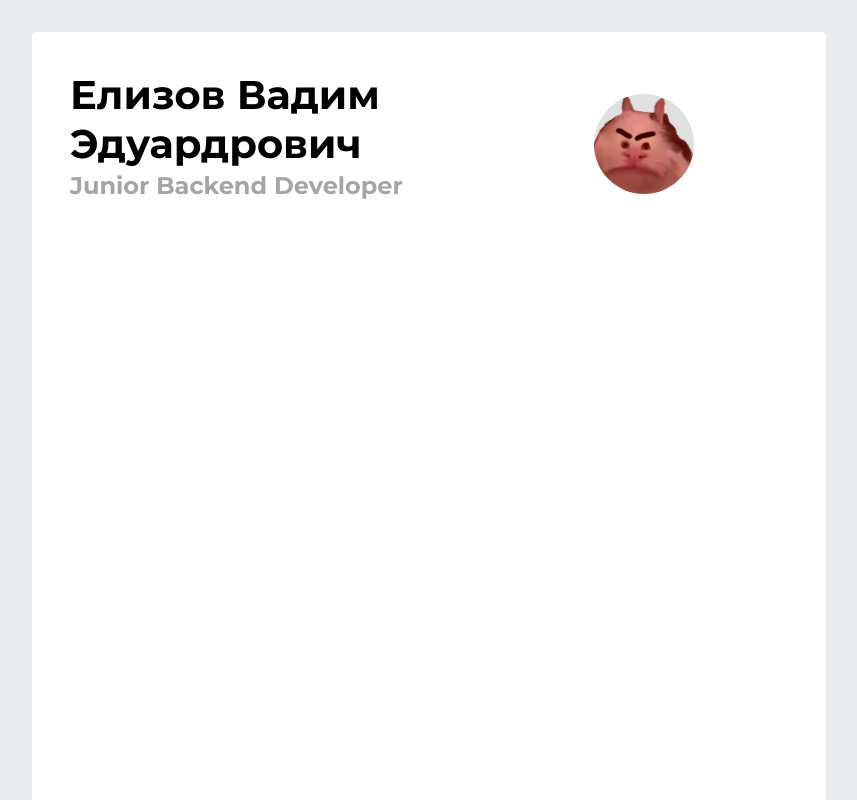
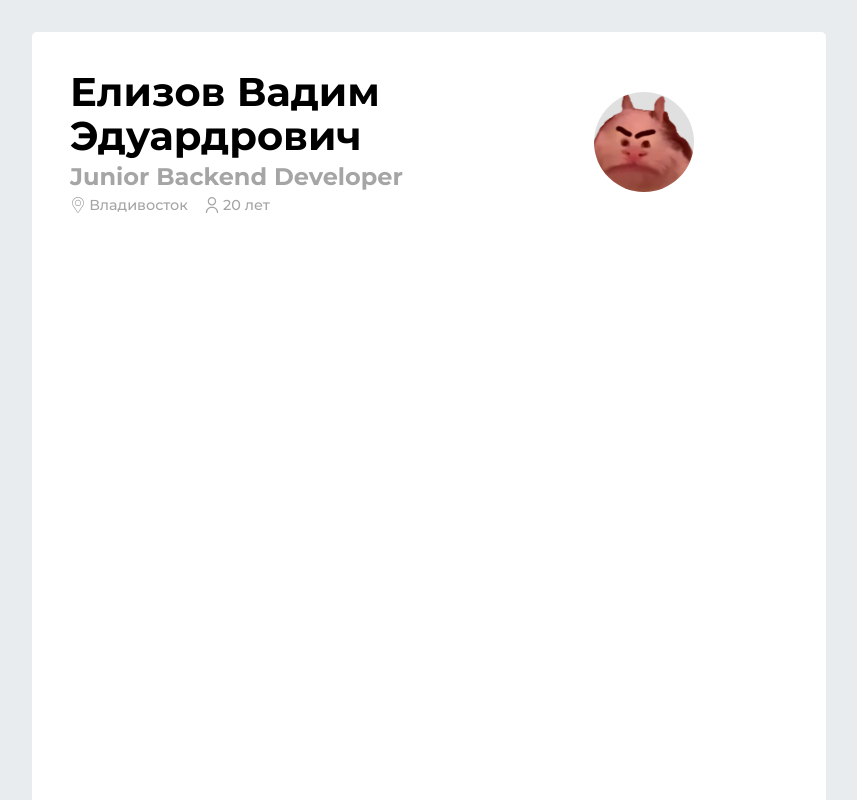
Before and after one commit to ptsans/next-resume, a Vue app: page / in a window 1280 px wide. Shown: the top 800 px of the page, without its empty margins (211-1068 px from the left). Built offline with nearby package versions, Linux system fonts and the light colour scheme.

Commit message:
refactor: move header logic from paper and app to header component
Additional changes:
- add date type;
- add age formatter;
- change grid row of header to auto;
- reduce line-height of header title;
- increase line-height of header subtitle;
- add styles for header tags;

```diff
--- a/src/App.vue
+++ b/src/App.vue
@@ -1,19 +1,13 @@
 <template>
-  <v-paper :header="header" />
+  <v-paper />
 </template>
 
 <script lang="ts">
-import { defineComponent, reactive } from 'vue'
+import { defineComponent } from 'vue'
 import VPaper from '@/components/Paper'
-import { THeader } from "@/components/Paper/VPaper.vue";
-import HeaderJson from '@/api/header.json'
 
 export default defineComponent({
   name: 'App',
-  setup() {
-    const header = reactive<THeader>(HeaderJson)
-    return { header }
-  },
   components: {
     VPaper
   }
--- a/src/components/Paper/VHeader.vue
+++ b/src/components/Paper/VHeader.vue
@@ -2,32 +2,95 @@
   <section class="header">
     <div class="content">
       <h1 class="content__title">
-        <slot name="full-name">
-          Please type your full name
-        </slot>
+        {{ header.full_name }}
       </h1>
       <h2 class="content__subtitle">
-        <slot name="job-position">
-          Please type your job position
-        </slot>
+        {{ header.job_position }}
       </h2>
       <div class="content__tags">
-        <slot name="header-tags" />
+        <v-location-chip>
+          {{ header.location }}
+        </v-location-chip>
+        <v-age-chip>
+          {{ age }}
+        </v-age-chip>
       </div>
     </div>
     <div class="avatar">
-      <slot name="avatar">
-        <img alt="avatar" src="" />
-      </slot>
+      <img :src="`${publicPath}${header.avatar}`" alt="avatar"/>
     </div>
   </section>
 </template>
 
 <script lang="ts">
-import { defineComponent } from 'vue'
+import { defineComponent, reactive, ref, computed } from 'vue'
+import VLocationChip from './VLocationChip.vue'
+import VAgeChip from './VAgeChip.vue'
+import HeaderJson from '@/api/header.json'
+
+type TDate = {
+  year: number
+  month: number
+  day: number
+}
+
+type THeader = {
+  full_name: string
+  job_position: string
+  avatar: string
+  location: string
+  born_date: TDate
+}
 
 export default defineComponent({
-  name: 'VHeader'
+  name: 'VHeader',
+  components: {
+    VLocationChip,
+    VAgeChip
+  },
+  setup() {
+    const header = reactive<THeader>(HeaderJson)
+    const publicPath = ref(process.env.BASE_URL)
+
+    const dateToAge = (date: TDate): string => {
+      const currentDate = new Date()
+      const currentMonth = currentDate.getMonth() + 1
+      let age = currentDate.getFullYear() - date.year
+
+      if (currentMonth < date.month ) {
+        age -= 1
+      } else if (currentMonth === date.month) {
+        if (currentDate.getDate() < date.day) {
+          age -= 1
+        }
+      }
+
+      return formatAge(age)
+    }
+    const formatAge = (age: number): string => {
+      /*
+      * 0 лет
+      * 1 год
+      * 2-4 года
+      * 5-9 лет
+     */
+      const mod = age % 10
+      switch (true) {
+        case mod === 1:
+          return `${age} год`
+        case mod > 1 && mod < 5:
+          return `${age} года`
+        case mod === 0 || (mod > 4 && mod <= 9):
+          return `${age} лет`
+        default:
+          return `${age}`
+      }
+    }
+
+    const age = computed(() => dateToAge(header.born_date))
+
+    return { header, publicPath, age }
+  }
 })
 </script>
 
@@ -42,11 +105,18 @@ export default defineComponent({
 }
 .content__title {
   font-size: 2.5rem;
+  line-height: 1.1;
 }
 .content__subtitle {
   font-size: 1.5rem;
-  line-height: 1.5;
+  line-height: 1.6;
   color: var(--secondary-text)
+}
+.content__tags {
+  display: grid;
+  gap: 1rem;
+  grid-auto-flow: column;
+  grid-template-columns: min-content;
 }
 .avatar {
   place-self: center;
--- a/src/components/Paper/VPaper.vue
+++ b/src/components/Paper/VPaper.vue
@@ -1,48 +1,17 @@
 <template>
   <main class="paper">
-    <v-header>
-      <template #full-name>
-        {{header.full_name}}
-      </template>
-      <template #job-position>
-        {{header.job_position}}
-      </template>
-      <template #avatar>
-        <img :src="`${publicPath}${header.avatar}`" alt="avatar"/>
-      </template>
-    </v-header>
+    <v-header />
   </main>
 </template>
 
 <script lang="ts">
-import { defineComponent, PropType, toRefs, ref } from 'vue'
+import { defineComponent } from 'vue'
 import VHeader from './VHeader.vue'
-
-export type THeader = {
-  full_name: string
-  job_position: string
-  avatar: string
-}
 
 export default defineComponent({
   name: 'VPaper',
   components: {
-    VHeader
-  },
-  props: {
-    header: {
-      type: Object as PropType<THeader>,
-      required: true
-    }
-  },
-  setup(props) {
-    const {
-      header
-    } = toRefs<{header: THeader}>(props)
-
-    const publicPath = ref(process.env.BASE_URL)
-
-    return { header, publicPath }
+    VHeader,
   }
 })
 </script>
@@ -55,7 +24,7 @@ export default defineComponent({
   background: #fff;
   box-sizing: border-box;
   display: grid;
-  grid-template-rows: 2fr 12fr;
+  grid-template-rows: auto 12fr;
   grid-template-columns: 12fr 8fr;
   border-radius: 5px;
 }
```
